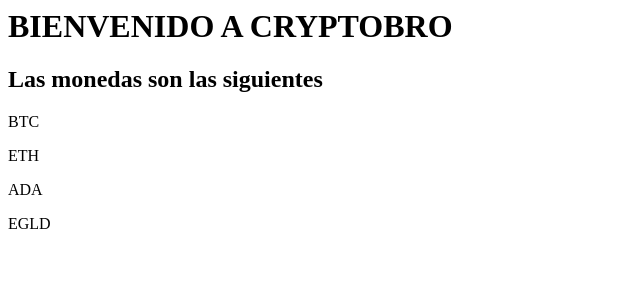
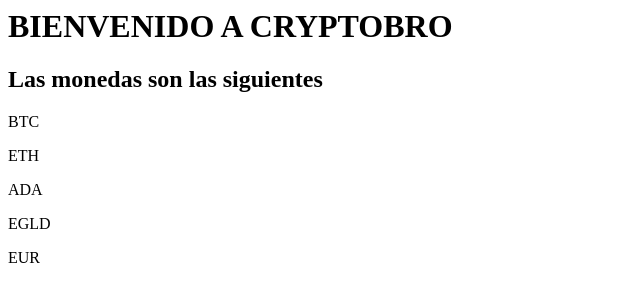
Before and after one commit to rpalaolozano/webDeCryptos, a plain HTML site: page index.html in a window 1280 px wide. Shown: the full height of the page, 0-640 px from the left. Drawn offline with Linux system fonts and the light colour scheme.

Commit message:
añado eur

```diff
--- a/index.html
+++ b/index.html
@@ -4,3 +4,4 @@
 <p>ETH</p>
 <p>ADA</p>
 <p>EGLD</p>
+<p>EUR</p>
```
